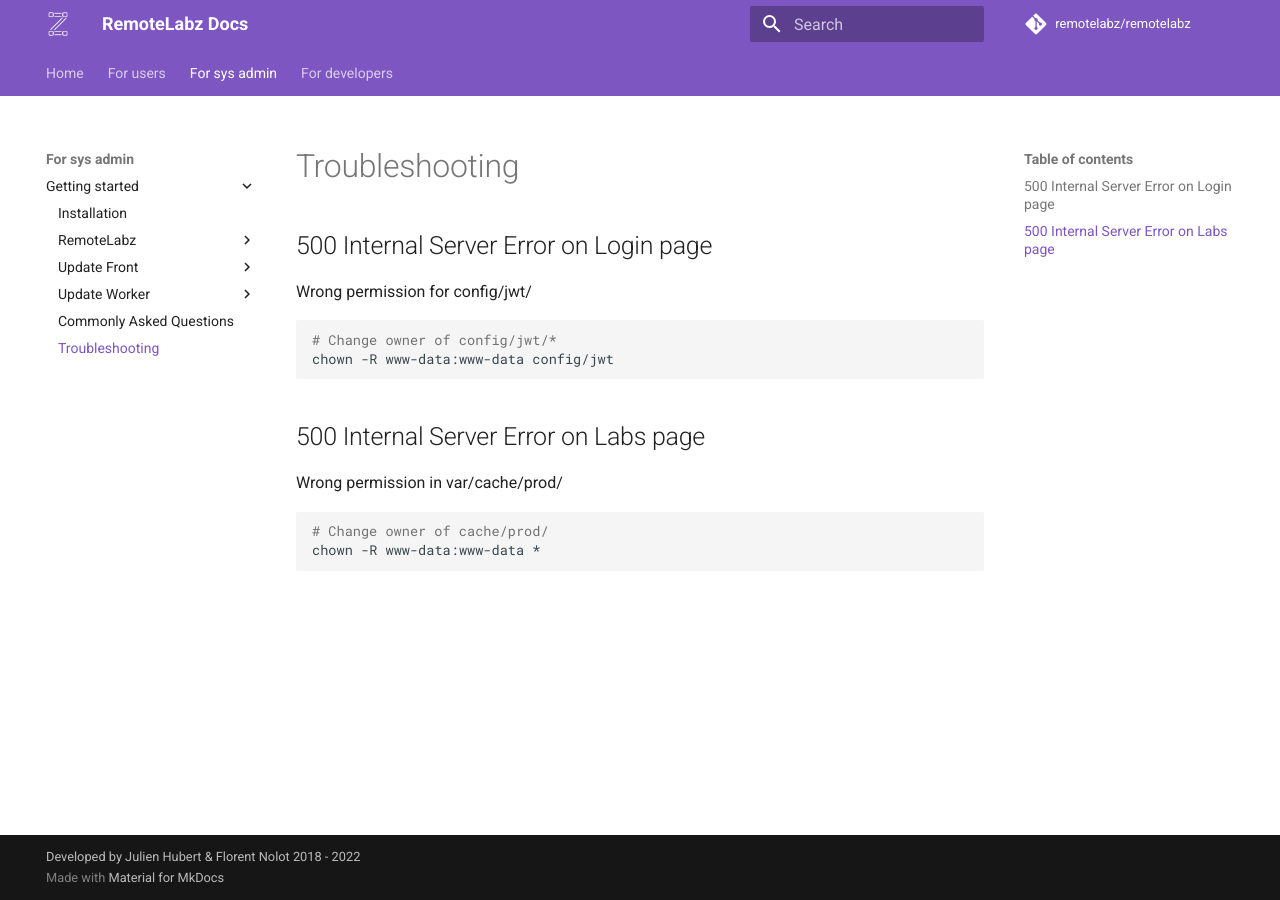
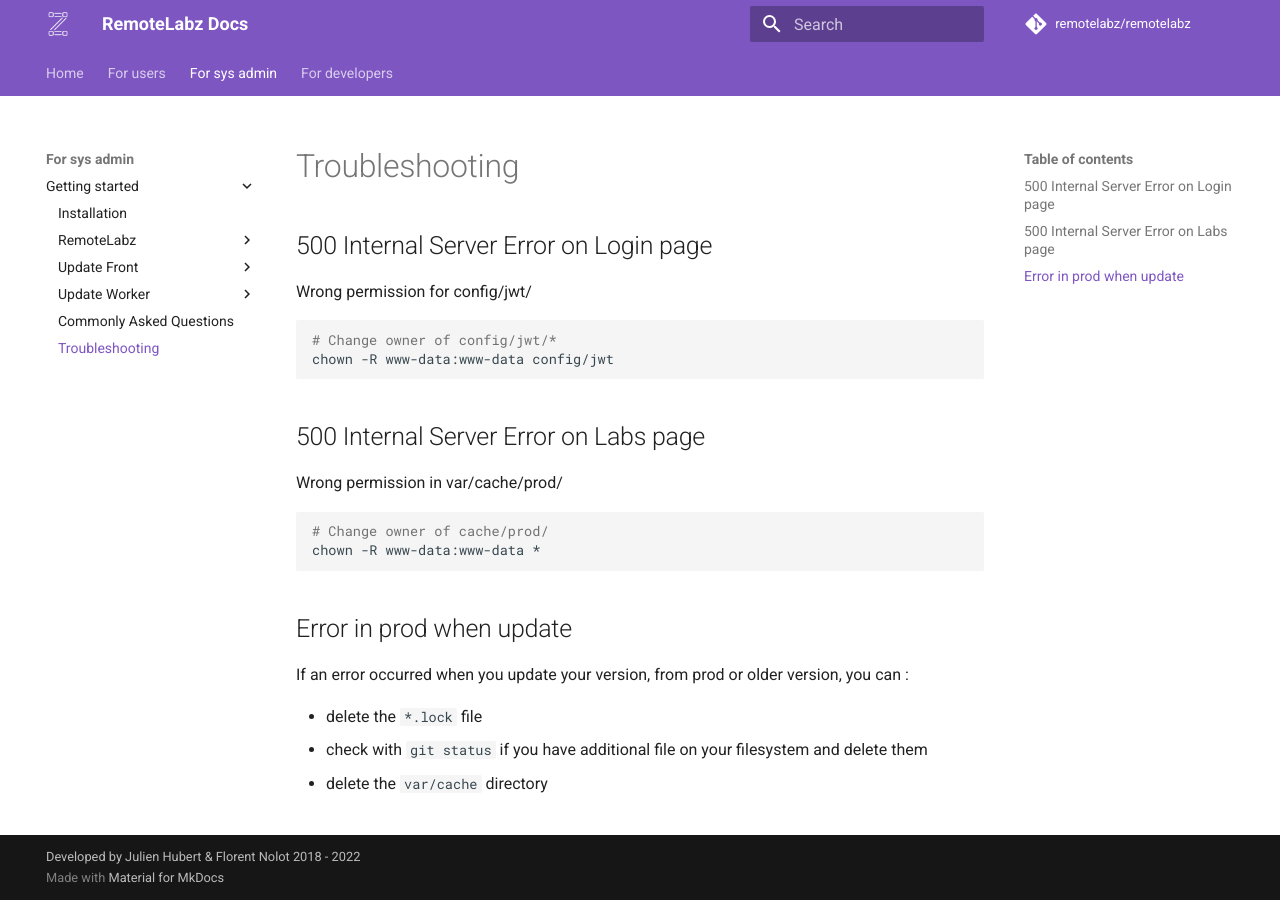
Before and after one commit to remotelabz/remotelabz-docs, an MkDocs documentation site: the page built from docs/administrators/getting-started/troubleshooting.md, in a window 1280 px wide. Built offline with MkDocs 1.6.1 and Material for MkDocs 9.7.7, drawn with Linux system fonts in a browser that asks for light colours; comment, search, counter and statistics services are not loaded.

Commit message:
Add troubleshooting

````diff
--- a/docs/administrators/getting-started/troubleshooting.md
+++ b/docs/administrators/getting-started/troubleshooting.md
@@ -13,3 +13,10 @@ Wrong permission in var/cache/prod/
 # Change owner of cache/prod/
 chown -R www-data:www-data *
 ```
+
+## Error in prod when update
+If an error occurred when you update your version, from prod or older version, you can :
+
+ - delete the `*.lock` file
+ - check with `git status` if you have additional file on your filesystem and delete them
+ - delete the `var/cache` directory
````
